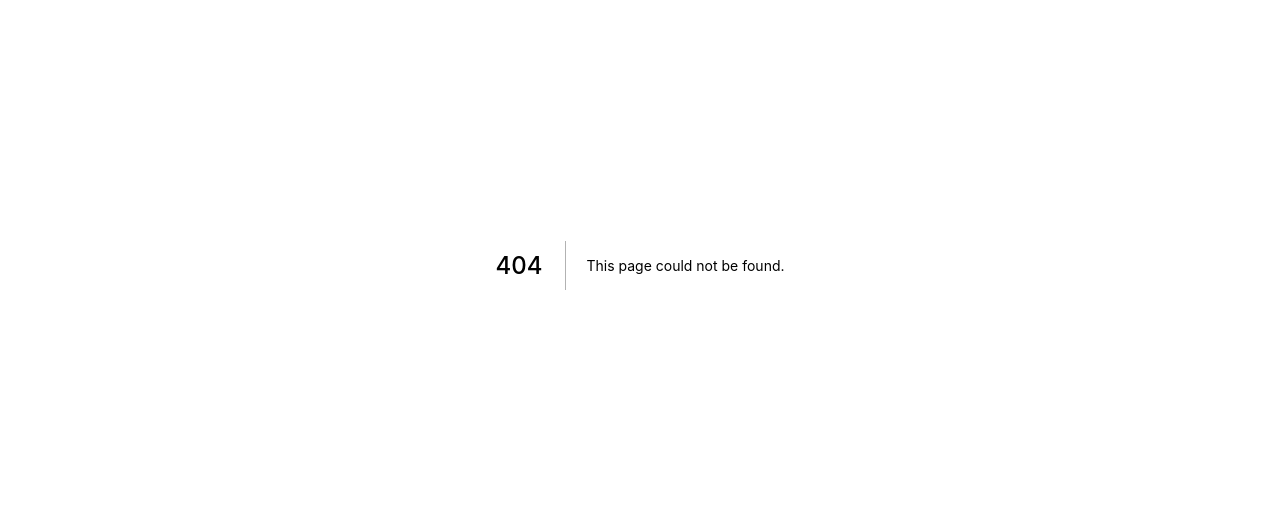
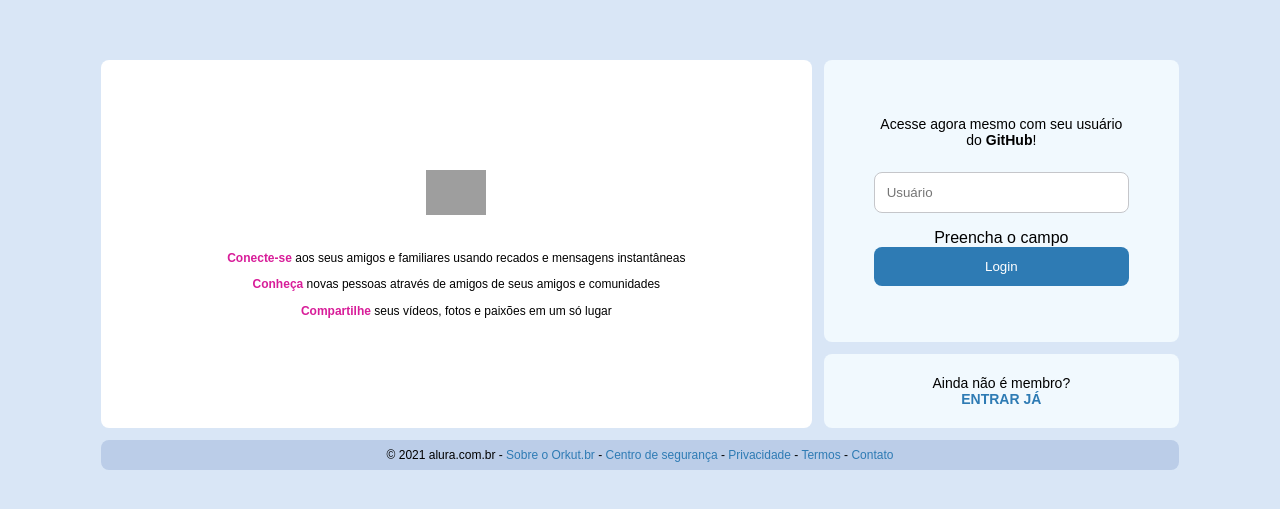
Before and after one commit to RafaelPontin/alurakut, a Next.js app: page /login in a window 1280 px wide. Before the commit this address had no page. Shown: the part 135-644 px from the top of the page. Built offline with nearby package versions, Linux system fonts and the light colour scheme; grey boxes are pictures that could not be loaded.

Commit message:
ultima aula

```diff
--- a/package.json
+++ b/package.json
@@ -8,7 +8,9 @@
   },
   "dependencies": {
     "datocms-client": "^3.4.11",
+    "jsonwebtoken": "^8.5.1",
     "next": "latest",
+    "nookies": "^2.5.2",
     "react": "^17.0.2",
     "react-dom": "^17.0.2",
     "react-is": "^17.0.2",
--- /dev/null
+++ b/pages/login.js
@@ -0,0 +1,84 @@
+import React from 'react';
+import { useRouter } from 'next/router';
+import nookies from 'nookies'
+
+export default function LoginScreen() {
+
+  const router = useRouter();
+  const [githubUser, setGithubUser] = React.useState('');
+
+  return (
+    <main style={{ display: 'flex', flex: 1, alignItems: 'center', justifyContent: 'center' }}>
+      <div className="loginScreen">
+        <section className="logoArea">
+          <img src="https://alurakut.vercel.app/logo.svg" />
+
+          <p><strong>Conecte-se</strong> aos seus amigos e familiares usando recados e mensagens instantâneas</p>
+          <p><strong>Conheça</strong> novas pessoas através de amigos de seus amigos e comunidades</p>
+          <p><strong>Compartilhe</strong> seus vídeos, fotos e paixões em um só lugar</p>
+        </section>
+
+        <section className="formArea">
+          <form className="box" onSubmit={
+              (event) => {
+                  event.preventDefault();
+                  fetch('https://alurakut.vercel.app/api/login', {
+                    method: 'POST',
+                    headers: {
+                       'Content-Type': 'application/json'
+                    },
+                    body: JSON.stringify({ githubUser: githubUser })
+                })
+                .then(async (respostaDoServer) => {
+                    const dadosDaResposta = await respostaDoServer.json();
+                    const token = dadosDaResposta.token;
+                    nookies.set(null, 'USER_TOKEN', token, {
+                        path: '/',
+                        maxAge: 86400 * 7
+                    });
+                    router.push('/');
+                });
+
+              }
+          }>
+            <p>
+              Acesse agora mesmo com seu usuário do <strong>GitHub</strong>!
+          </p>
+            <input
+                    placeholder="Usuário"
+                    value={githubUser}
+                    onChange={(event) => {
+                        setGithubUser(event.target.value)
+                    }}
+
+            />
+
+            {
+                githubUser.length === 0 ? 'Preencha o campo' : ''
+            }
+            <button type="submit" >
+              Login
+          </button>
+          </form>
+
+          <footer className="box">
+            <p>
+              Ainda não é membro? <br />
+              <a href="/login">
+                <strong>
+                  ENTRAR JÁ
+              </strong>
+              </a>
+            </p>
+          </footer>
+        </section>
+
+        <footer className="footerArea">
+          <p>
+            © 2021 alura.com.br - <a href="/">Sobre o Orkut.br</a> - <a href="/">Centro de segurança</a> - <a href="/">Privacidade</a> - <a href="/">Termos</a> - <a href="/">Contato</a>
+          </p>
+        </footer>
+      </div>
+    </main>
+  )
+}
```
Also changed, not shown: pages/index.js (+40 -6 lines), 1 other file (tests, documents, lock files or other folders).
